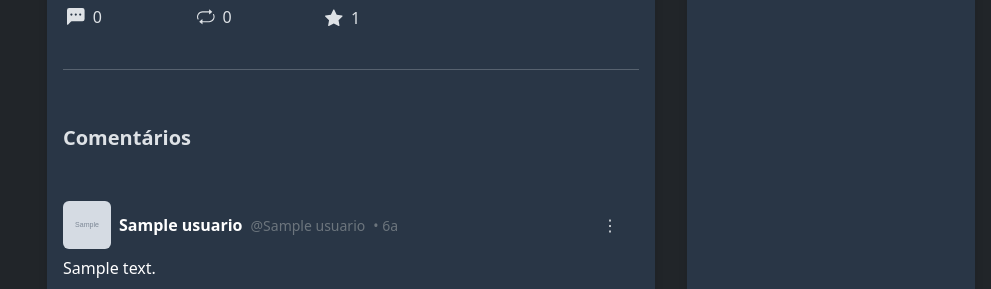
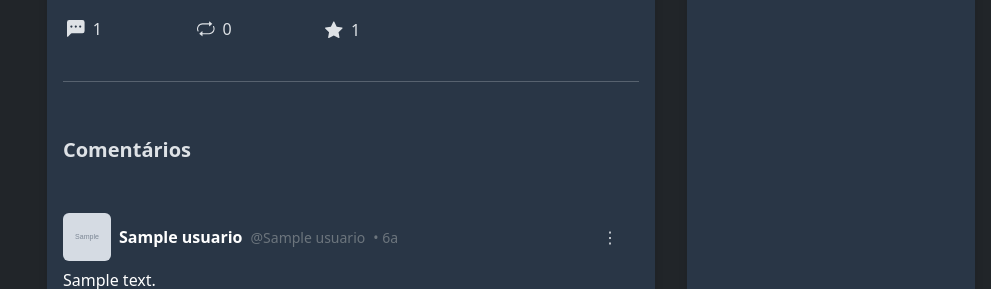
Before and after one commit to SarahLuize/Conectta, a PHP site: page /post.php?id=1 in a window 1280 px wide. Shown: the part 406-695 px from the top of the page, without its empty margins (289-1280 px from the left). Run offline with PHP 8.4, Linux system fonts and the light colour scheme; the visitor is signed in with stand-in values (Sample User, id 1); tables that the repository leaves empty hold one stand-in row (values such as "Sample post"); grey boxes marked "Sample" are stand-in pictures.

Commit message:
Melhorado o destaque do texto da postagem e adicionada quantidade de comentários nas postagens
Também removido o link (stretched-link) da postagem principal na página post.php

```diff
--- a/css/posts.css
+++ b/css/posts.css
@@ -109,3 +109,7 @@
 .distancia {
     margin-left: 1em;
 }
+
+.post-texto-enfase {
+    font-size: 1.5em;
+}
--- a/feed.php
+++ b/feed.php
@@ -253,7 +253,7 @@ $resProcurarUsuarios = mysqli_stmt_get_result($stmt);
                                                     <svg xmlns="http://www.w3.org/2000/svg" width="16" height="16" fill="currentColor" class="bi bi-chat-left-dots-fill" viewBox="0 0 16 16">
                                                         <path d="M0 2a2 2 0 0 1 2-2h12a2 2 0 0 1 2 2v8a2 2 0 0 1-2 2H4.414a1 1 0 0 0-.707.293L.854 15.146A.5.5 0 0 1 0 14.793zm5 4a1 1 0 1 0-2 0 1 1 0 0 0 2 0m4 0a1 1 0 1 0-2 0 1 1 0 0 0 2 0m3 1a1 1 0 1 0 0-2 1 1 0 0 0 0 2" />
                                                     </svg>
-                                                    <span> 0</span>
+                                                    <span class="m-0 p-0"><?php echo buscarQtdeComentariosPost($conexao, $post['id']); ?></span>
                                                 </button>
                                             </form>
                                         </div>
--- a/funcoes.php
+++ b/funcoes.php
@@ -166,3 +166,17 @@ function buscarComentarioPorId($conexao, $id_post)
     mysqli_stmt_close($stmt);
     return $post;
 }
+
+function buscarQtdeComentariosPost($conexao, $id_post)
+{
+    $stmt = mysqli_prepare(
+        $conexao,
+        "SELECT COUNT(*) FROM comentario WHERE id_post = ?"
+    );
+    mysqli_stmt_bind_param($stmt, 'i', $id_post);
+    mysqli_stmt_execute($stmt);
+    $resBuscarQtdeFavoritosPost = mysqli_stmt_get_result($stmt);
+    $qtde = mysqli_fetch_row($resBuscarQtdeFavoritosPost);
+    mysqli_stmt_close($stmt);
+    return $qtde[0] ?? 0;
+}
--- a/perfil.php
+++ b/perfil.php
@@ -295,7 +295,7 @@ include 'janela-modal-escrever-postagem.php';
                                                     <svg xmlns="http://www.w3.org/2000/svg" width="16" height="16" fill="currentColor" class="bi bi-chat-left-dots-fill" viewBox="0 0 16 16">
                                                         <path d="M0 2a2 2 0 0 1 2-2h12a2 2 0 0 1 2 2v8a2 2 0 0 1-2 2H4.414a1 1 0 0 0-.707.293L.854 15.146A.5.5 0 0 1 0 14.793zm5 4a1 1 0 1 0-2 0 1 1 0 0 0 2 0m4 0a1 1 0 1 0-2 0 1 1 0 0 0 2 0m3 1a1 1 0 1 0 0-2 1 1 0 0 0 0 2" />
                                                     </svg>
-                                                    <span> 0</span>
+                                                    <span class="m-0 p-0"><?php echo buscarQtdeComentariosPost($conexao, $post['id']); ?></span>
                                                 </button>
                                             </form>
                                         </div>
--- a/post.php
+++ b/post.php
@@ -81,16 +81,16 @@ $resProcurarUsuarios = mysqli_stmt_get_result($stmt);
                 <div class="retangulo h-100">
 
                     <!--POST PRINCIPAL-->
-                    <div class="post-item p-3 position-relative">
+                    <div class="post-item p-3">
                         <?php if (!$post): ?>
                             <?php echo "Postagem não encontrada! :("; ?>
                         <?php else: ?>
-                            <div class="d-flex gap-3 position-relative">
+                            <div class="d-flex gap-3">
 
                                 <div class="w-100">
 
                                     <div class="d-flex align-items-center gap-2">
-                                        <a href="perfil.php?username=<?php echo htmlspecialchars($post['nome_usuario']); ?>" class="position-relative z-index2">
+                                        <a href="perfil.php?username=<?php echo htmlspecialchars($post['nome_usuario']); ?>">
                                             <img src="<?php echo htmlspecialchars($post['foto_perfil']); ?>" class="rounded" width="48" height="48" alt="Foto de perfil">
                                         </a>
                                         <div>
@@ -101,7 +101,7 @@ $resProcurarUsuarios = mysqli_stmt_get_result($stmt);
                                         </div>
                                         <?php $hora = formatarHora($post['data_criacao']); ?>
                                         <small class="text-secondary">•<?php echo ' ' . $hora; ?></small>
-                                        <div class="justify-content-lg-end ms-auto p-2 position-relative z-index2">
+                                        <div class="justify-content-lg-end ms-auto p-2">
                                             <div class="dropdown">
                                                 <button type="button" class="btn" data-bs-toggle="dropdown" aria-expanded="false">
                                                     ⋮
@@ -160,28 +160,22 @@ $resProcurarUsuarios = mysqli_stmt_get_result($stmt);
                                     </div>
 
                                     <?php if (!empty($post['texto'])): ?>
-                                        <p class="text-white mt-1 mb-2">
-                                            <a href="post.php?id=<?php echo $post['id']; ?>" class="stretched-link text-decoration-none text-white">
-                                                <?php echo $post['texto']; ?>
-                                            </a>
+                                        <p class="text-white mt-1 mb-2 post-texto-enfase">
+                                            <?php echo $post['texto']; ?>
                                         </p>
                                     <?php endif; ?>
                                     <?php if (!empty($post['anexo']) || !empty($post['anexo2'])): ?>
                                         <div class="d-flex gap-2 mt-2">
                                             <?php if (!empty($post['anexo'])): ?>
-                                                <a href="post.php?id=<?php echo $post['id']; ?>" class="stretched-link text-decoration-none text-white">
-                                                    <img src="./<?php echo htmlspecialchars($post['anexo']); ?>" alt="" class="img-fluid mt-2 anexo-posts">
-                                                </a>
+                                                <img src="./<?php echo htmlspecialchars($post['anexo']); ?>" alt="" class="img-fluid mt-2 anexo-posts">
                                             <?php endif; ?>
                                             <?php if (!empty($post['anexo2'])): ?>
-                                                <a href="post.php?id=<?php echo $post['id']; ?>" class="stretched-link text-decoration-none text-white">
-                                                    <img src="./<?php echo htmlspecialchars($post['anexo2']); ?>" alt="" class="img-fluid mt-2 anexo-posts">
-                                                </a>
+                                                <img src="./<?php echo htmlspecialchars($post['anexo2']); ?>" alt="" class="img-fluid mt-2 anexo-posts">
                                             <?php endif; ?>
                                         </div>
                                     <?php endif; ?>
 
-                                    <div class="d-flex justify-content-between text-secondary pt-2 z-index2 position-relative" style="max-width: 300px;">
+                                    <div class="d-flex justify-content-between text-secondary pt-2" style="max-width: 300px;">
                                         <div class="link-informacoes" title="Comentar">
                                             <form action="recebe-postar-post.php" method="POST">
                                                 <input type="hidden" name="paginaRedirecionar" value="<?php echo $_SERVER['REQUEST_URI']; ?>">
@@ -191,7 +185,7 @@ $resProcurarUsuarios = mysqli_stmt_get_result($stmt);
                                                     <svg xmlns="http://www.w3.org/2000/svg" width="16" height="16" fill="currentColor" class="bi bi-chat-left-dots-fill" viewBox="0 0 16 16">
                                                         <path d="M0 2a2 2 0 0 1 2-2h12a2 2 0 0 1 2 2v8a2 2 0 0 1-2 2H4.414a1 1 0 0 0-.707.293L.854 15.146A.5.5 0 0 1 0 14.793zm5 4a1 1 0 1 0-2 0 1 1 0 0 0 2 0m4 0a1 1 0 1 0-2 0 1 1 0 0 0 2 0m3 1a1 1 0 1 0 0-2 1 1 0 0 0 0 2" />
                                                     </svg>
-                                                    <span> 0</span>
+                                                    <span class="m-0 p-0"><?php echo buscarQtdeComentariosPost($conexao, $post['id']); ?></span>
                                                 </button>
                                             </form>
                                         </div>
@@ -345,7 +339,7 @@ $resProcurarUsuarios = mysqli_stmt_get_result($stmt);
                                                     </a>
                                                 <?php endif; ?>
                                                 <?php if (!empty($comentario['anexo2'])): ?>
-                                                    <a href="post.php?id=<?php echo $comentario['id']; ?>" class="stretched-link text-decoration-none text-white">
+                                                    <a href="post.php?id=<?php echo $comentario['id']; ?>" class="text-decoration-none text-white">
                                                         <img src="./<?php echo htmlspecialchars($comentario['anexo2']); ?>" alt="" class="img-fluid mt-2 anexo-posts">
                                                     </a>
                                                 <?php endif; ?>
```
